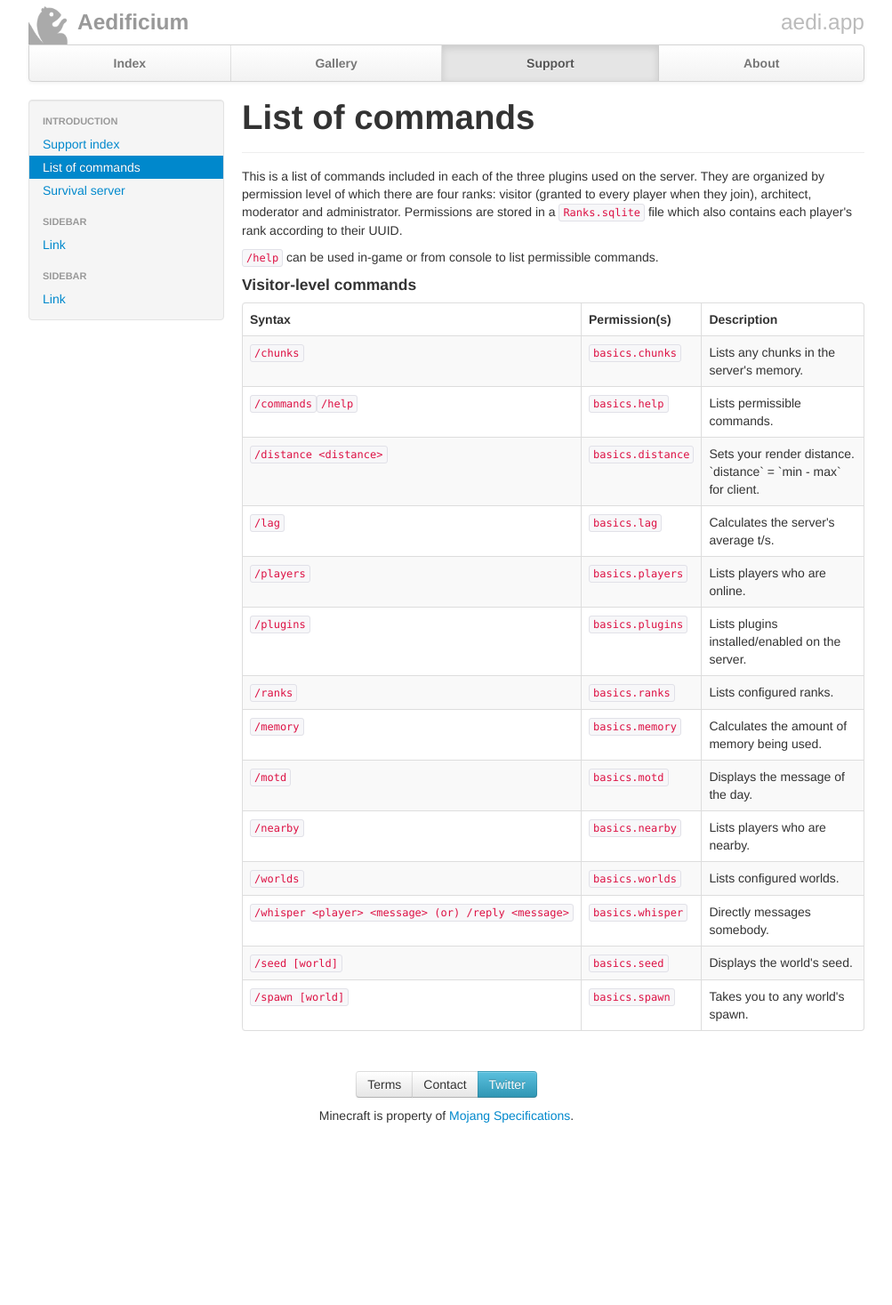
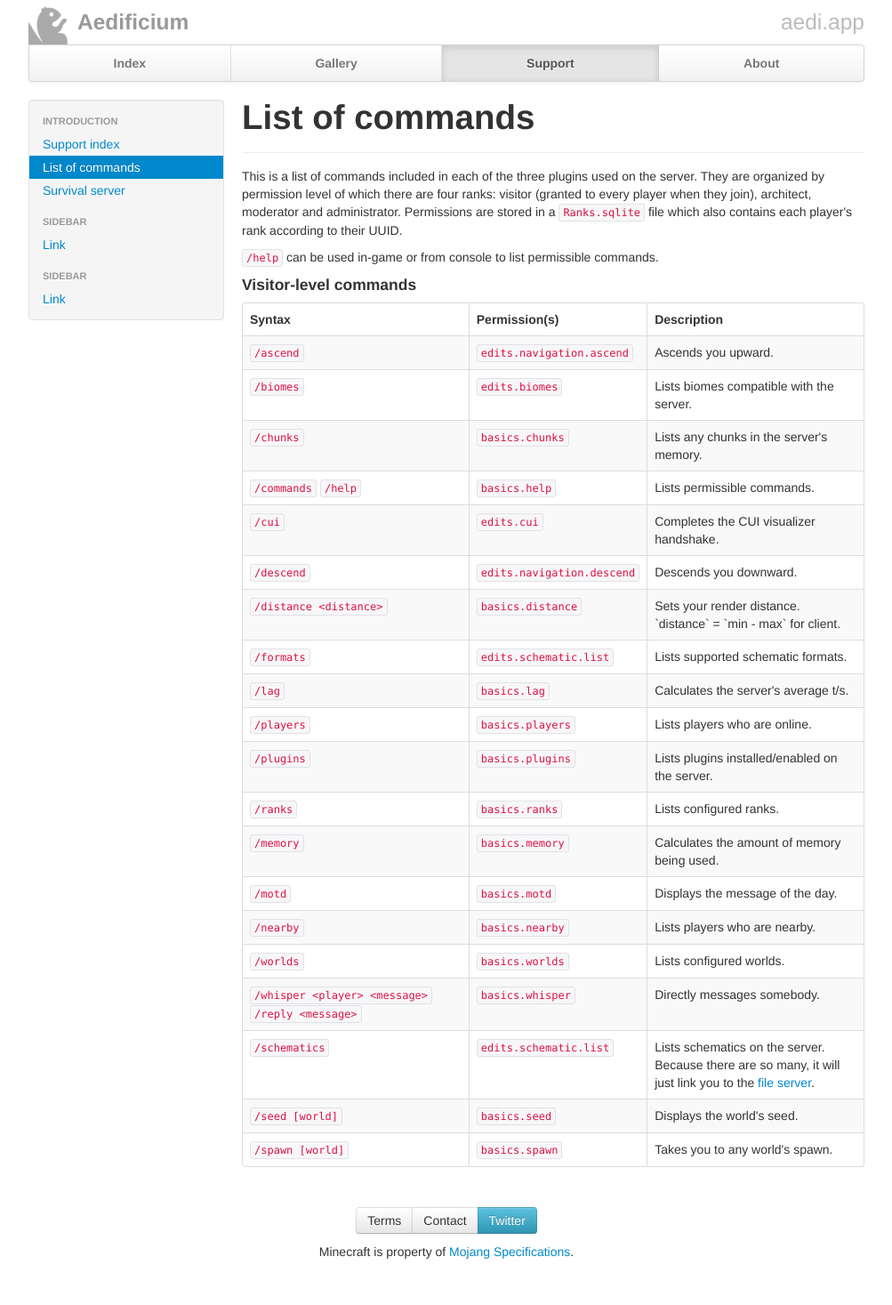
Before and after one commit to aedifi/website, a Jekyll site: the page built from support/commands.md, in a window 1280 px wide. Shown: the whole page at 89% size, without its empty margins (138-1141 px from the left). Built offline with Jekyll 4.4.1, drawn with Linux system fonts in a browser that asks for light colours; before the commit the page ends 1314 px from its top, so only the background shows below that.

Commit message:
Update the support page index

```diff
--- a/support/commands.md
+++ b/support/commands.md
@@ -21,19 +21,44 @@ permalink: /support/commands/
 		</thead>
 		<tbody>
 			<tr>
+				<td><code>/ascend</code></td>
+				<td><code>edits.navigation.ascend</code></td>
+				<td>Ascends you upward.</td>
+			</tr>
+			<tr>
+				<td><code>/biomes</code></td>
+				<td><code>edits.biomes</code></td>
+				<td>Lists biomes compatible with the server.</td>
+			</tr>
+			<tr>
 				<td><code>/chunks</code></td>
 				<td><code>basics.chunks</code></td>
 				<td>Lists any chunks in the server's memory.</td>
 			</tr>
 			<tr>
-				<td><code>/commands</code><code>/help</code></td>
+				<td><code>/commands</code> <code>/help</code></td>
 				<td><code>basics.help</code></td>
 				<td>Lists permissible commands.</td>
+			</tr>
+			<tr>
+				<td><code>/cui</code></td>
+				<td><code>edits.cui</code></td>
+				<td>Completes the CUI visualizer handshake.</td>
+			</tr>
+			<tr>
+				<td><code>/descend</code></td>
+				<td><code>edits.navigation.descend</code></td>
+				<td>Descends you downward.</td>
 			</tr>
 			<tr>
 				<td><code>/distance &lt;distance&gt;</code></td>
 				<td><code>basics.distance</code></td>
 				<td>Sets your render distance. `distance` = `min - max` for client.</td>
+			</tr>
+			<tr>
+				<td><code>/formats</code></td>
+				<td><code>edits.schematic.list</code></td>
+				<td>Lists supported schematic formats.</td>
 			</tr>
 			<tr>
 				<td><code>/lag</code></td>
@@ -76,9 +101,14 @@ permalink: /support/commands/
 				<td>Lists configured worlds.</td>
 			</tr>
 			<tr>
-				<td><code>/whisper &lt;player&gt; &lt;message&gt; (or) /reply &lt;message&gt;</code></td>
+				<td><code>/whisper &lt;player&gt; &lt;message&gt;</code> <code>/reply &lt;message&gt;</code></td>
 				<td><code>basics.whisper</code></td>
 				<td>Directly messages somebody.</td>
+			</tr>
+			<tr>
+				<td><code>/schematics</code></td>
+				<td><code>edits.schematic.list</code></td>
+				<td>Lists schematics on the server.  Because there are so many, it will just link you to the <a href="https://files.aedi.app/schematics/" target="_blank">file server</a>.</td>
 			</tr>
 			<tr>
 				<td><code>/seed [world]</code></td>
```
Also changed, not shown: support/index.md (+5 -2 lines).
